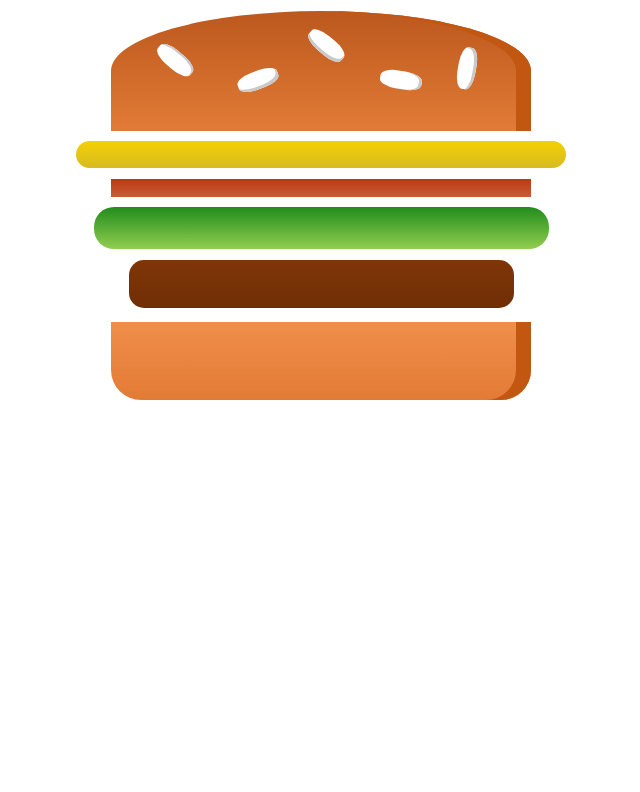
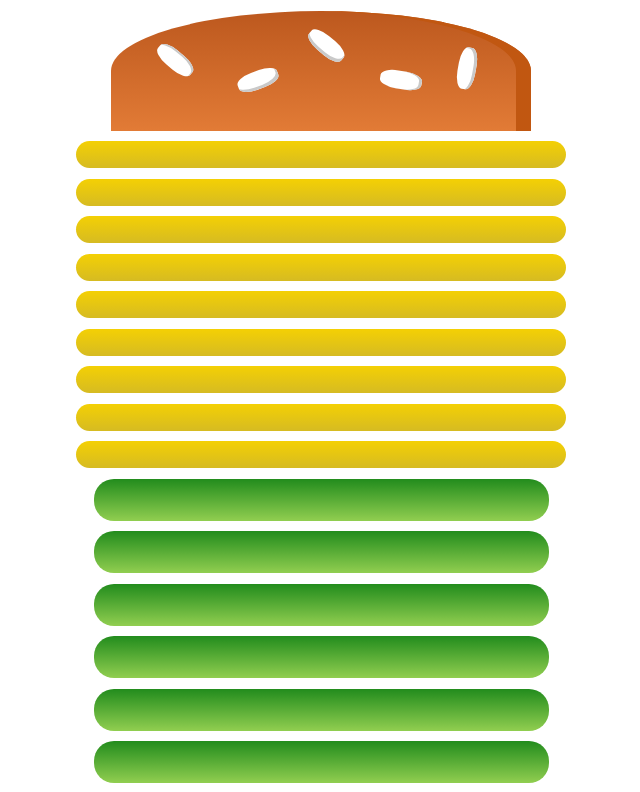
Before and after one commit to rajgohil07/burger_builder, a React (Create React App) app: page / in a window 1280 px wide. Shown: the top 792 px of the page, without its empty margins (319-959 px from the left). Built offline with nearby package versions, Linux system fonts and the light colour scheme; the HTML template or start-up script is replaced by a standard one.

Commit message:
render burger from state

```diff
--- a/src/component/burger/burger.tsx
+++ b/src/component/burger/burger.tsx
@@ -1,15 +1,60 @@
+import { BurgerIngredient } from "./burger_ingredient/burger_ingredient";
 import { BurgerIngredientTypeEnum } from "../../types/burger_ingredient_types";
-import { BurgerIngredient } from "./burger_ingredient/burger_ingredient";
 import "./burger.css";
+import {
+  IBurgerOptionType,
+  validStringOptions,
+} from "../../types/burger_option_types";
 
-export const Burger = () => {
+export const Burger = ({ burgerOption }: { burgerOption: any }) => {
+  //   console.log("burgerOption :>> ", burgerOption);
+  //   console.log("burgerOption object:>> ", Object.keys(burgerOption));
+  const burgerData: any = Object.keys(burgerOption).map((keyName: any) =>
+    [...Array(burgerOption[keyName])].map((_, index) => {
+      let burgerOptionData;
+      switch (keyName) {
+        case "salad":
+          burgerOptionData = (
+            <BurgerIngredient
+              key={index + keyName}
+              types={BurgerIngredientTypeEnum.Salad}
+            />
+          );
+          break;
+        case "cheese":
+          burgerOptionData = (
+            <BurgerIngredient
+              key={index + keyName}
+              types={BurgerIngredientTypeEnum.Cheese}
+            />
+          );
+          break;
+        case "meat":
+          burgerOptionData = (
+            <BurgerIngredient
+              key={index + keyName}
+              types={BurgerIngredientTypeEnum.Meat}
+            />
+          );
+          break;
+        case "Bacon":
+          burgerOptionData = (
+            <BurgerIngredient
+              key={index + keyName}
+              types={BurgerIngredientTypeEnum.Bacon}
+            />
+          );
+          break;
+        default:
+          break;
+      }
+      return burgerOptionData;
+    })
+  );
   return (
     <div className="Burger">
       <BurgerIngredient types={BurgerIngredientTypeEnum.BreadTop} />
-      <BurgerIngredient types={BurgerIngredientTypeEnum.Cheese} />
-      <BurgerIngredient types={BurgerIngredientTypeEnum.Bacon} />
-      <BurgerIngredient types={BurgerIngredientTypeEnum.Salad} />
-      <BurgerIngredient types={BurgerIngredientTypeEnum.Meat} />
+      {burgerData}
       <BurgerIngredient types={BurgerIngredientTypeEnum.BreadBottom} />
     </div>
   );
--- a/src/container/burger_builder/burger_builder.tsx
+++ b/src/container/burger_builder/burger_builder.tsx
@@ -1,7 +1,21 @@
+import { useState } from "react";
 import { Burger } from "../../component/burger/burger";
+import { IBurgerOptionType } from "../../types/burger_option_types";
 
-export const BurgerBuilder = () => (
-  <>
-    <Burger />
-  </>
-);
+export const BurgerBuilder = () => {
+  const initialBurgerOption: IBurgerOptionType = {
+    cheese: 9,
+    salad: 9,
+    bacon: 9,
+    meat: 9,
+  };
+
+  // set burger option state
+  const [getUserBurgerOption, setUserBurgerOption] =
+    useState(initialBurgerOption);
+  return (
+    <>
+      <Burger burgerOption={getUserBurgerOption} />
+    </>
+  );
+};
--- /dev/null
+++ b/src/types/burger_option_types.ts
@@ -0,0 +1,8 @@
+export interface IBurgerOptionType {
+  cheese: number;
+  salad: number;
+  bacon: number;
+  meat: number;
+}
+
+export type validStringOptions = "salad" | "meat" | "bacon" | "cheese";
```
